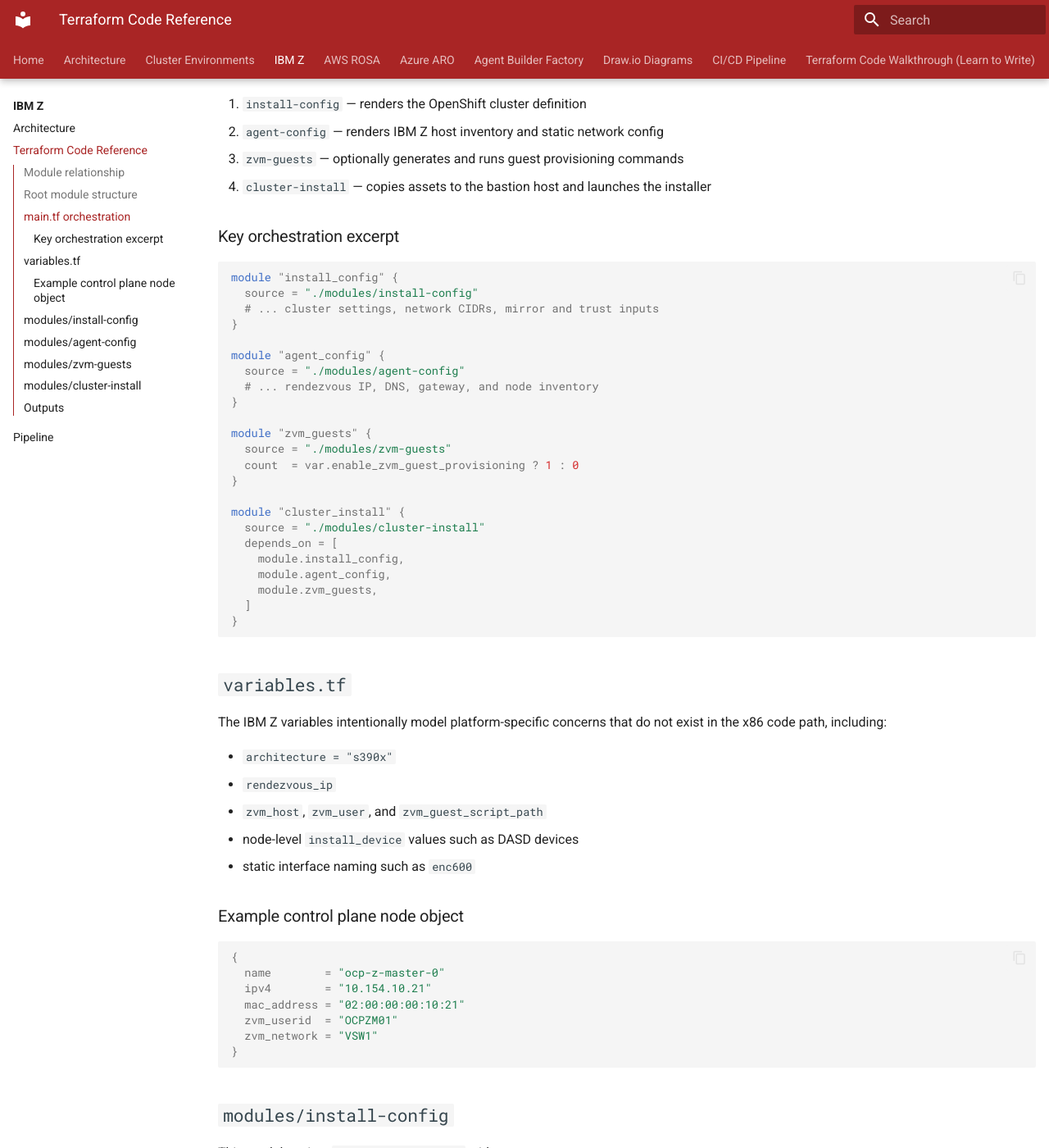
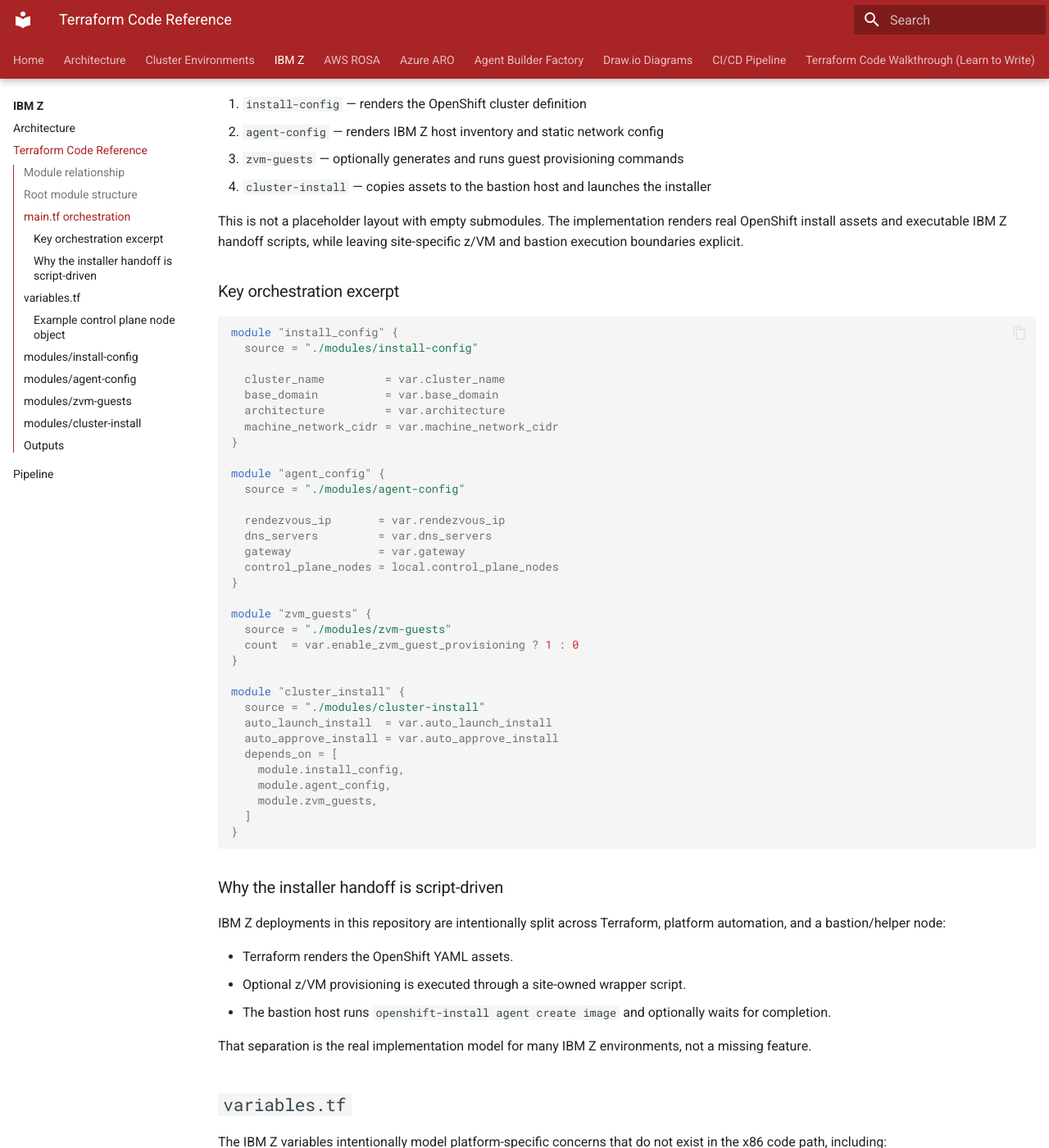
Before and after one commit to munirathinam786/openshift, an MkDocs documentation site: the page built from docs/ibm-z/code-reference.md, in a window 1280 px wide and 1400 px high, scrolled down 1277 px. Shown: the whole window at 82% size. Built offline with MkDocs 1.6.1 and Material for MkDocs 9.7.7, drawn with Linux system fonts in a browser that asks for light colours; comment, search, counter and statistics services are not loaded; some of the changed text lies outside the part shown.

Commit message:
Harden IBM Z install flow and docs

````diff
--- a/docs/ibm-z/code-reference.md
+++ b/docs/ibm-z/code-reference.md
@@ -35,17 +35,27 @@
 3. `zvm-guests` — optionally generates and runs guest provisioning commands
 4. `cluster-install` — copies assets to the bastion host and launches the installer
 
+This is not a placeholder layout with empty submodules. The implementation renders real OpenShift install assets and executable IBM Z handoff scripts, while leaving site-specific z/VM and bastion execution boundaries explicit.
+
 ### Key orchestration excerpt
 
 ```hcl
 module "install_config" {
   source = "./modules/install-config"
-  # ... cluster settings, network CIDRs, mirror and trust inputs
+
+  cluster_name         = var.cluster_name
+  base_domain          = var.base_domain
+  architecture         = var.architecture
+  machine_network_cidr = var.machine_network_cidr
 }
 
 module "agent_config" {
   source = "./modules/agent-config"
-  # ... rendezvous IP, DNS, gateway, and node inventory
+
+  rendezvous_ip       = var.rendezvous_ip
+  dns_servers         = var.dns_servers
+  gateway             = var.gateway
+  control_plane_nodes = local.control_plane_nodes
 }
 
 module "zvm_guests" {
@@ -55,6 +65,8 @@
 
 module "cluster_install" {
   source = "./modules/cluster-install"
+  auto_launch_install  = var.auto_launch_install
+  auto_approve_install = var.auto_approve_install
   depends_on = [
     module.install_config,
     module.agent_config,
@@ -62,6 +74,16 @@
   ]
 }
 ```
+
+### Why the installer handoff is script-driven
+
+IBM Z deployments in this repository are intentionally split across Terraform, platform automation, and a bastion/helper node:
+
+- Terraform renders the OpenShift YAML assets.
+- Optional z/VM provisioning is executed through a site-owned wrapper script.
+- The bastion host runs `openshift-install agent create image` and optionally waits for completion.
+
+That separation is the real implementation model for many IBM Z environments, not a missing feature.
 
 ## `variables.tf`
 
@@ -127,6 +149,8 @@
 
 That allows the bastion host to remain the execution point for OpenShift installation while Terraform remains the orchestration layer.
 
+When `auto_launch_install=false`, Terraform still renders the launcher script so teams can execute it manually under change control.
+
 ## Outputs
 
 The IBM Z module exposes the most useful deployment references:
````
Also changed, not shown: docs/ibm-z/index.md (+14 -2 lines), docs/ibm-z/pipeline.md (+9 -4 lines), 5 other files.
